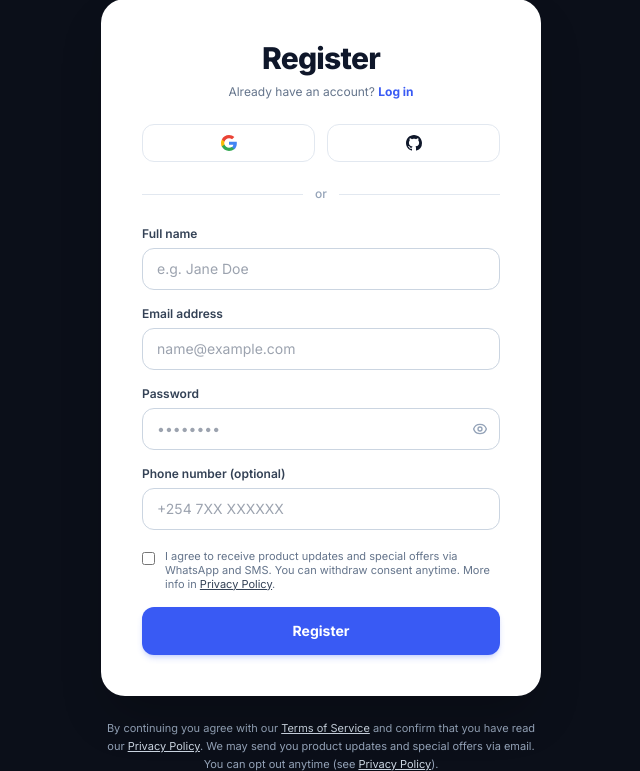
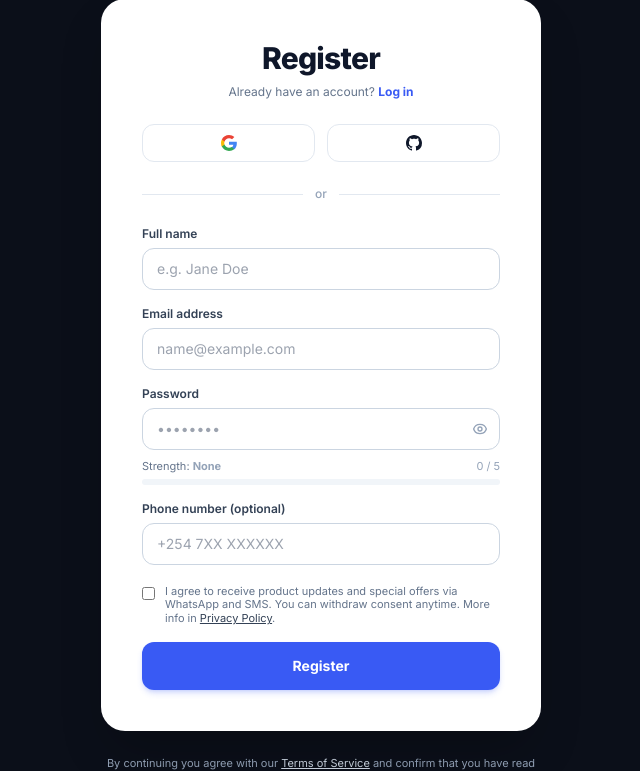
Before and after one commit to Gideon-Ngetich/Cloudoon, a Flask app: page /register in a window 1280 px wide. Shown: the part 77-848 px from the top of the page, without its empty margins (319-959 px from the left). Run offline with Flask 3, Linux system fonts and the light colour scheme; some libraries are stand-ins or nearby versions.

Commit message:
Add password strength detector to register page

```diff
--- a/templates/auth.html
+++ b/templates/auth.html
@@ -125,6 +125,17 @@
               </svg>
             </button>
           </div>
+          {% if mode == 'register' %}
+          <div id="auth-password-strength" class="mt-2 space-y-1">
+            <div class="flex items-center justify-between text-[11px]">
+              <span class="text-slate-500">Strength: <strong id="password-strength-label" class="text-slate-400">None</strong></span>
+              <span id="password-strength-score" class="text-slate-400">0 / 5</span>
+            </div>
+            <div class="h-1.5 w-full bg-slate-100 rounded-full overflow-hidden">
+              <div id="password-strength-bar" class="h-full bg-slate-300 w-0 transition-all duration-300"></div>
+            </div>
+          </div>
+          {% endif %}
         </div>
 
         {% if mode == 'register' %}
@@ -228,6 +239,42 @@
       const devOtpCode = document.getElementById('dev-otp-code');
 
       let currentEmail = '';
+
+      const passwordStrengthLabel = document.getElementById('password-strength-label');
+      const passwordStrengthScore = document.getElementById('password-strength-score');
+      const passwordStrengthBar = document.getElementById('password-strength-bar');
+
+      if (passwordInput && passwordStrengthBar) {
+        passwordInput.addEventListener('input', async (e) => {
+          const pwd = e.target.value;
+          if (!pwd) {
+            passwordStrengthScore.textContent = '0 / 5';
+            passwordStrengthLabel.textContent = 'None';
+            passwordStrengthLabel.className = 'text-slate-400';
+            passwordStrengthBar.className = 'h-full bg-slate-300 w-0 transition-all duration-300';
+            passwordStrengthBar.style.width = '0%';
+            return;
+          }
+          try {
+            const res = await fetch('/api/auth/password-strength', {
+              method: 'POST',
+              headers: { 'Content-Type': 'application/json' },
+              body: JSON.stringify({ password: pwd })
+            });
+            const json = await res.json();
+            if (json.status === 'success') {
+              const score = json.data.score;
+              passwordStrengthScore.textContent = `${score} / 5`;
+              passwordStrengthLabel.textContent = json.data.level;
+              const textColors = ['text-rose-500', 'text-rose-400', 'text-amber-500', 'text-primary', 'text-emerald-500', 'text-emerald-600'];
+              passwordStrengthLabel.className = textColors[score] || 'text-slate-400';
+              const colors = ['bg-rose-500', 'bg-rose-400', 'bg-amber-500', 'bg-primary', 'bg-emerald-500', 'bg-emerald-600'];
+              passwordStrengthBar.className = `h-full ${colors[score] || 'bg-slate-300'} transition-all duration-300`;
+              passwordStrengthBar.style.width = `${(score / 5) * 100}%`;
+            }
+          } catch {}
+        });
+      }
 
       if (togglePasswordBtn && passwordInput) {
         togglePasswordBtn.addEventListener('click', () => {
```
